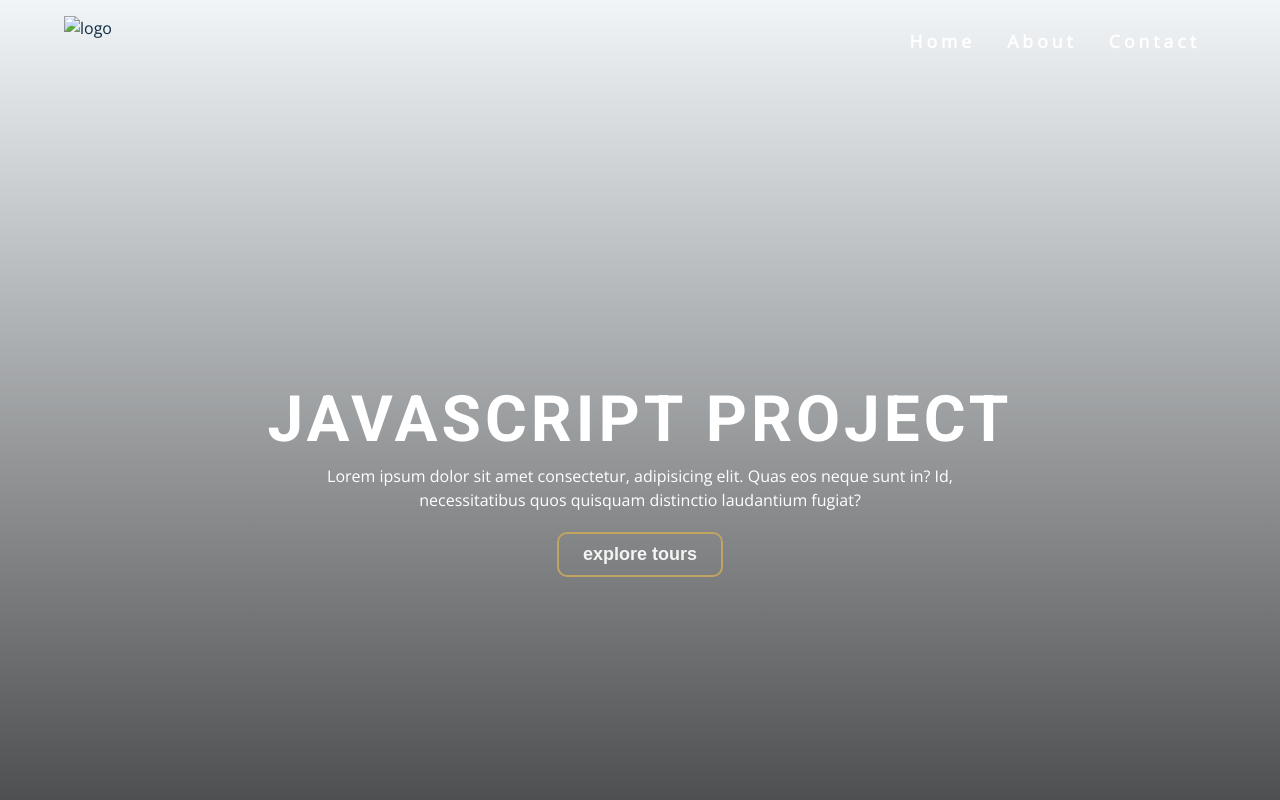
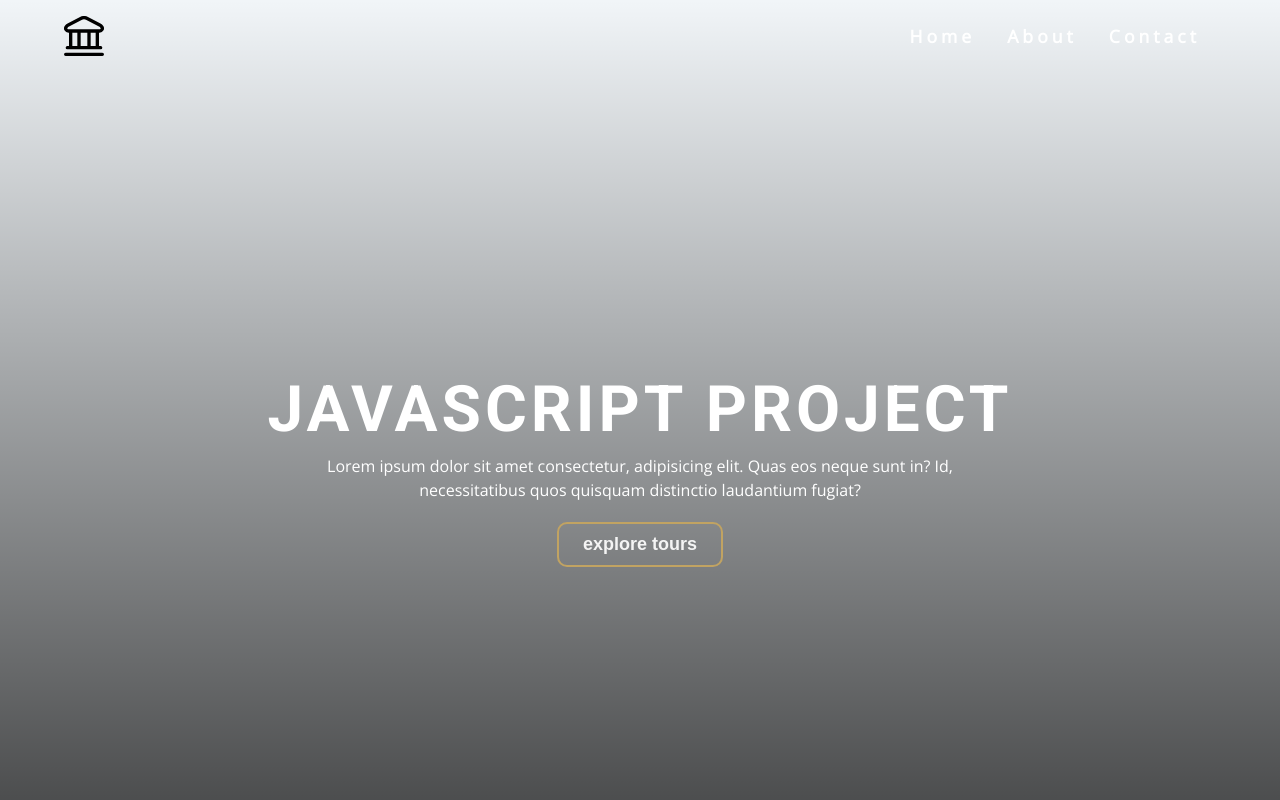
Before and after one commit to vilaayali/JavaScript-Project, a plain HTML site: page index.html in a window 1280 px wide. Shown: the top 800 px of the page. Drawn offline with nearby package versions, Linux system fonts and the light colour scheme.

Commit message:
logo is added

```diff
--- a/index.html
+++ b/index.html
@@ -19,7 +19,7 @@
         <div class="nav-center">
 
           <div class="nav-header">
-            <img src="" class="logo" alt="logo" />
+            <img src="./bank.svg" class="logo" alt="logo" />
             <button class="nav-toggle">
               <i class="fas fa-bars"></i>
             </button>
--- a/styles.css
+++ b/styles.css
@@ -82,10 +82,12 @@ body {
 
 ul {
   list-style-type: none;
+
 }
 
 a {
   text-decoration: none;
+
 }
 
 img:not(.logo) {
@@ -250,6 +252,7 @@ nav {
   display: flex;
   align-items: center;
   justify-content: space-between;
+
 }
 
 .nav-toggle {
@@ -313,7 +316,7 @@ nav {
 
 
 .logo {
-  height: 50px;
+  height: 40px;
 }
 
 .links-container {
```
Also changed, not shown: bank.svg (added).
